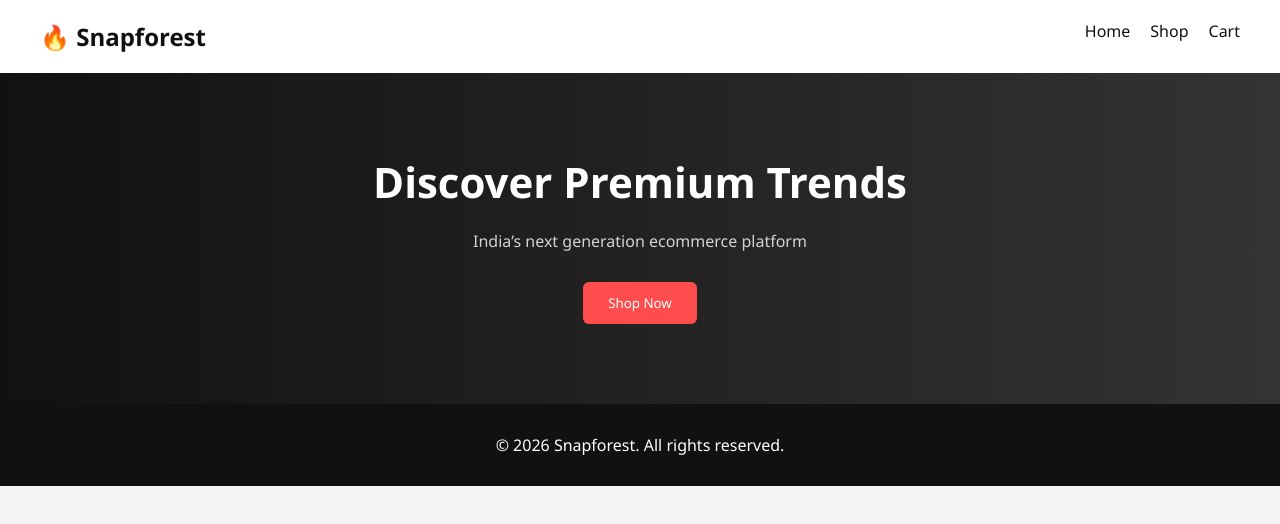
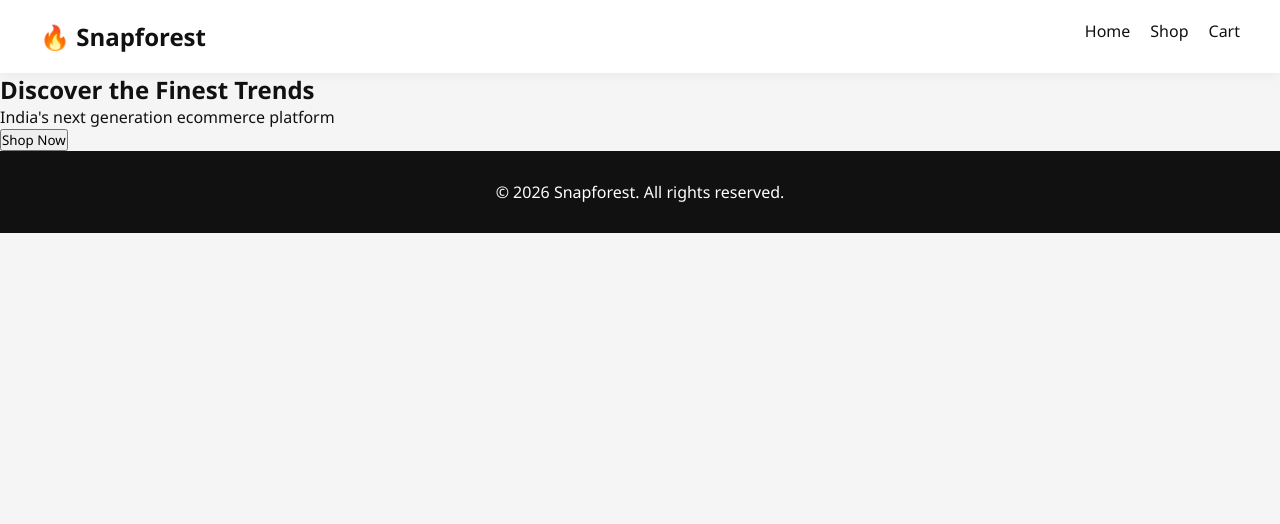
Before and after one commit to vedprakas3/snapforest-Ecom, a Next.js app: page / in a window 1280 px wide. Shown: the top 524 px of the page. Built offline with nearby package versions, Linux system fonts and the light colour scheme.

Commit message:
Update Hero.js

```diff
--- a/components/Hero.js
+++ b/components/Hero.js
@@ -1,30 +1,11 @@
 export default function Hero() {
   return (
-    <div style={{
-      padding: "80px 20px",
-      textAlign: "center",
-      background: "linear-gradient(to right, #111, #333)",
-      color: "white"
-    }}>
-      <h1 style={{ fontSize: "42px", marginBottom: "20px" }}>
-        Discover Premium Trends
-      </h1>
-
-      <p style={{ opacity: 0.8 }}>
-        India’s next generation ecommerce platform
-      </p>
-
-      <button style={{
-        marginTop: "30px",
-        padding: "12px 25px",
-        background: "#ff4d4d",
-        border: "none",
-        color: "white",
-        borderRadius: "6px",
-        cursor: "pointer"
-      }}>
-        Shop Now
-      </button>
-    </div>
-  );
+    <section className="hero">
+      <div className="hero-content">
+        <h1>Discover the Finest Trends</h1>
+        <p>India's next generation ecommerce platform</p>
+        <button>Shop Now</button>
+      </div>
+    </section>
+  )
 }
```
